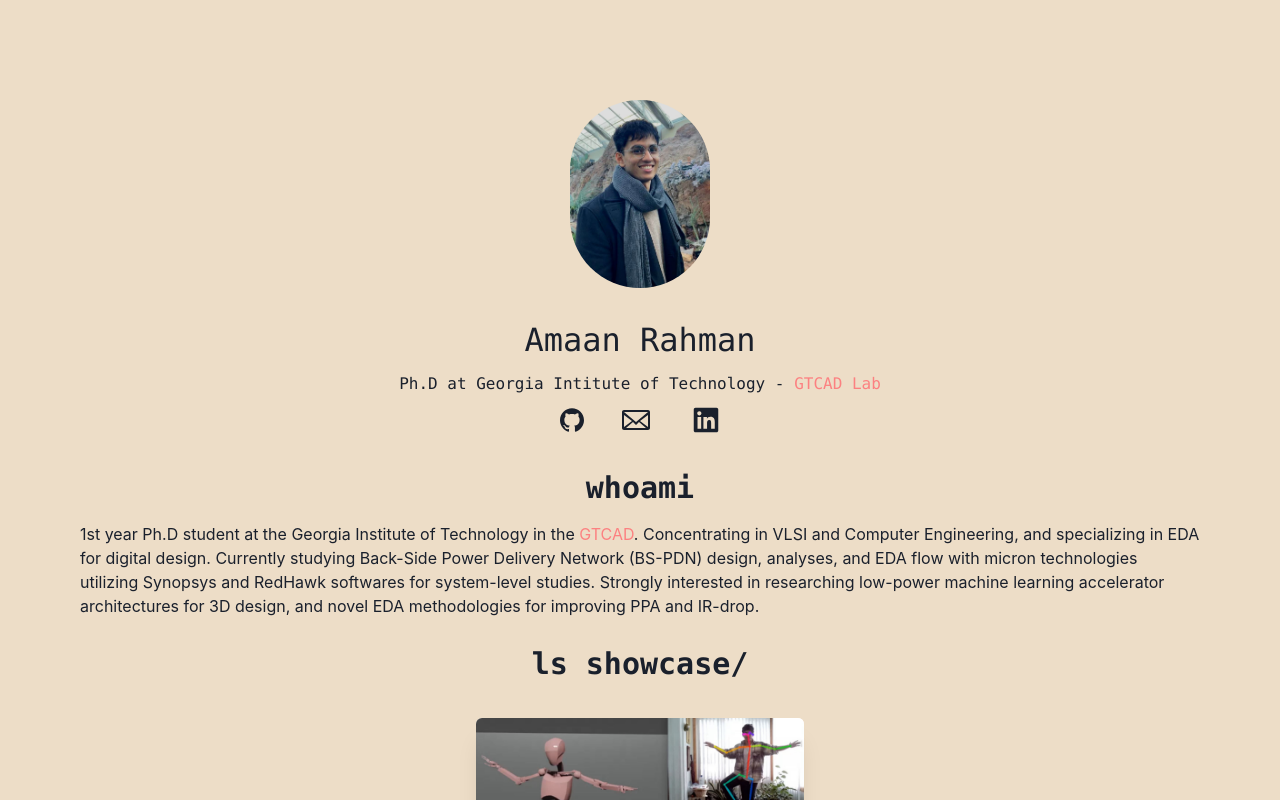
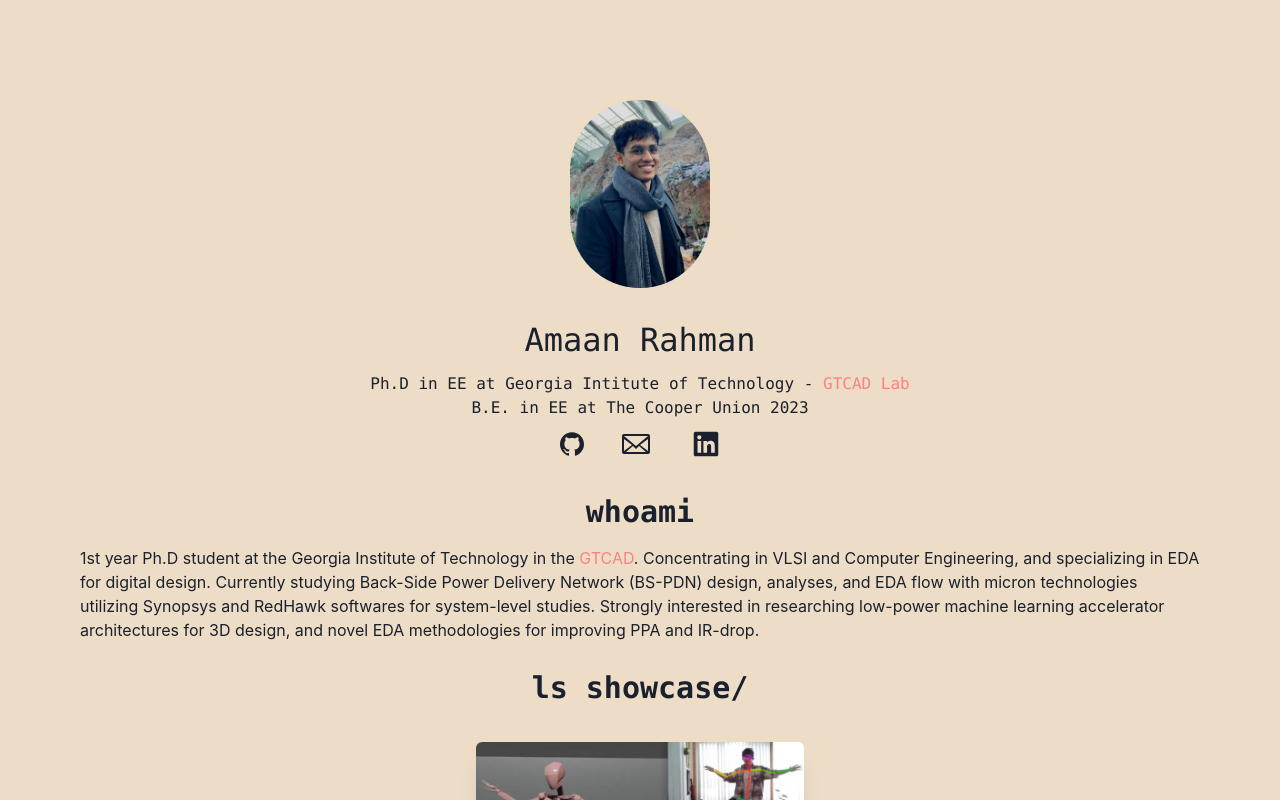
Before and after one commit to amaan4152/amaan4152-portfolio, a Next.js app: page / in a window 1280 px wide. Shown: the top 800 px of the page. Built offline with nearby package versions, Linux system fonts and the light colour scheme.

Commit message:
webpage v2

```diff
--- a/components/Layout.js
+++ b/components/Layout.js
@@ -98,10 +98,12 @@ export default function Layout({ children, ...extraMeta }) {
                             fontSize="16px"
                             textAlign="center"
                         >
-                            {'Ph.D at Georgia Intitute of Technology - '}
+                            {'Ph.D in EE at Georgia Intitute of Technology - '}
                             <Link color="red.300" href="https://gtcad.gatech.edu/" target="_blank" rel="noopener noreferrer">
                                 {'GTCAD Lab'}
                             </Link>
+                            <br />
+                            {'B.E. in EE at The Cooper Union 2023'}
 
                         </Container>
                         <HStack>
```
